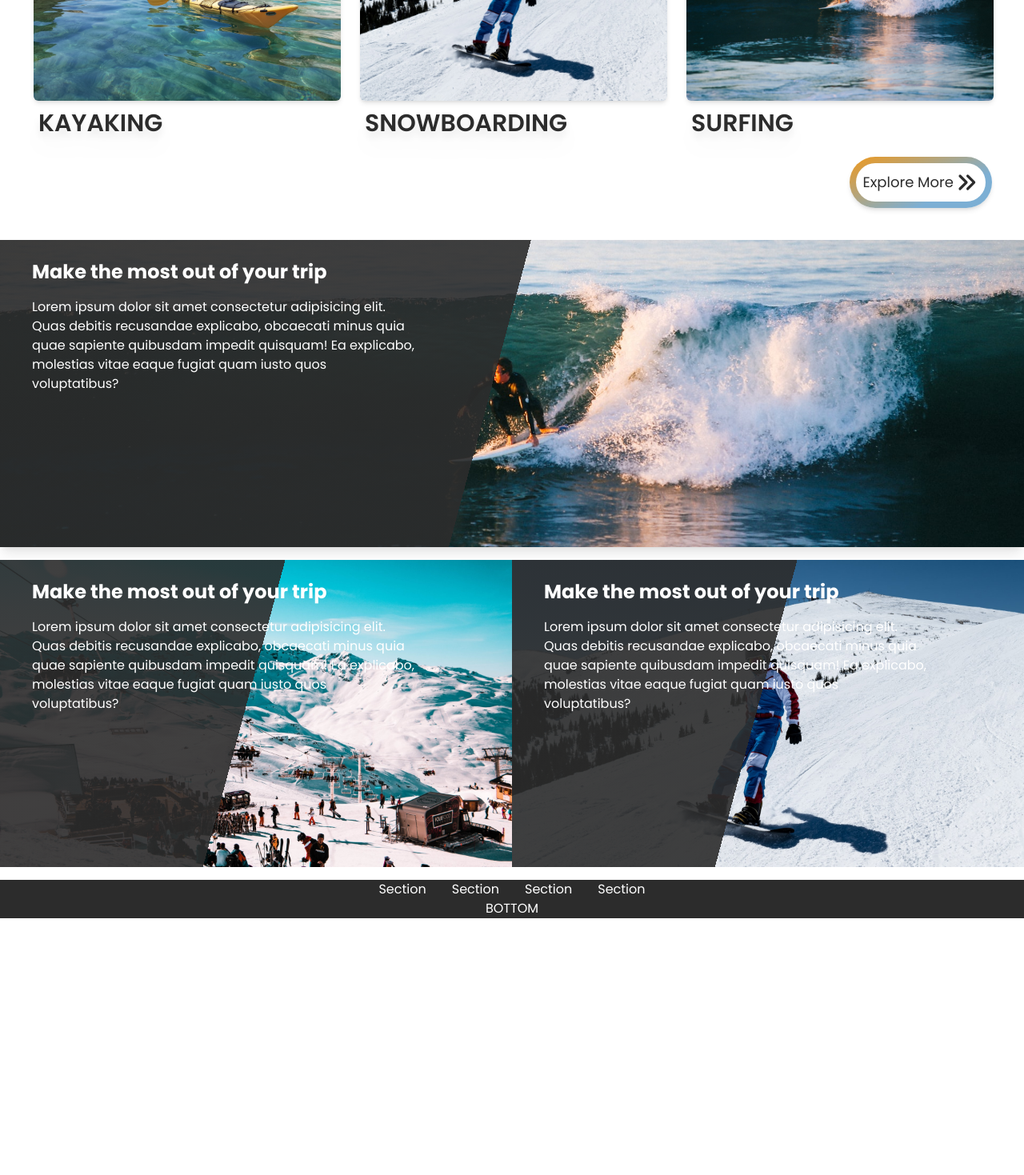
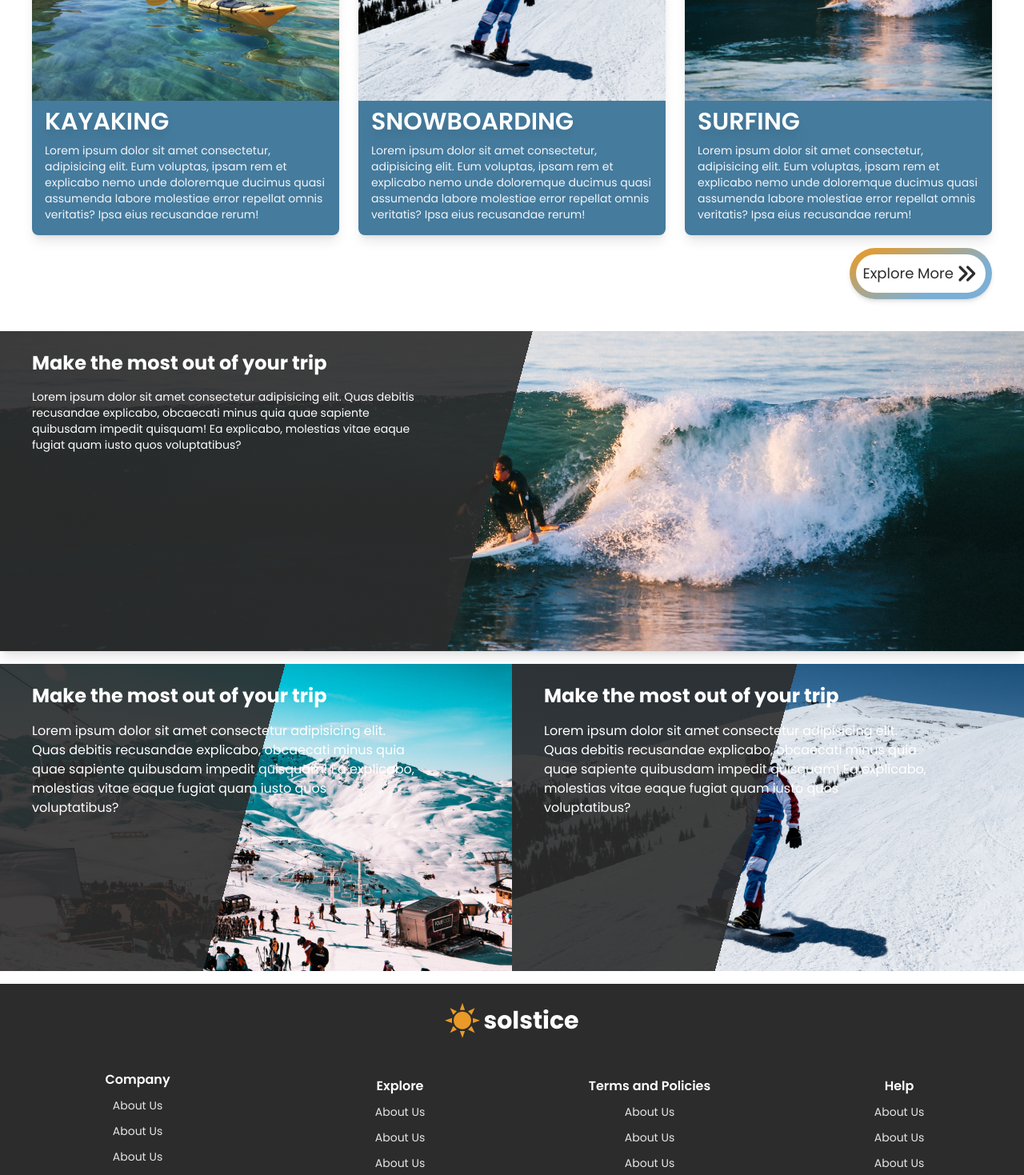
Before and after one commit to kristian4res/ucwd-solstice, a React (Create React App) app: page / in a window 1280 px wide. Shown: the part 760-2229 px from the top of the page at 80% size. Before the commit the page ends 1908 px from the top, so only its background shows below. Built offline with nearby package versions, Linux system fonts and the light colour scheme.

Commit message:
cf: building footer comp; added logo + logo adaptive comp; fixed p styles

```diff
--- a/src/components/button-outline.jsx
+++ b/src/components/button-outline.jsx
@@ -1,9 +1,20 @@
 import React from 'react';
 
-const ButtonOutline = ({ btnTitle, icon }) => {
+import { useNavigate } from "react-router-dom";
+
+const ButtonOutline = ({ btnTitle, icon, route }) => {
+  let navigate = useNavigate();
+
   return (
     <div className='custom-bg-gradient rounded-full shadow-md transition-transform hover:scale-105'>
-        <button className='flex justify-center items-center text-dark text-md font-light bg-white rounded-full m-2 px-2 py-2 md:text-lg'>
+        <button className='flex justify-center items-center text-dark text-md font-light bg-white rounded-full m-2 px-2 py-2
+        md:text-lg'
+        onClick={() => {
+          if (route) {
+            navigate(route);
+          }
+          return null;
+        }}>
           {btnTitle}
           {icon}
         </button>
--- a/src/components/card-links.jsx
+++ b/src/components/card-links.jsx
@@ -7,20 +7,24 @@ const CardLink = ({ imgUrl, imgTitle }) => {
     }
 
     return (
-        <div className='container w-full h-full'>
-            <div className="container shadow-md flex justify-center rounded
-            md:rounded-md m-0.5 overflow-hidden relative">
+        <div className='container w-full h-full flex flex-col items-center shadow-lg rounded-lg overflow-clip'>
+            <div className="container flex justify-center
+             m-0.5 mb-0 overflow-hidden relative">
                 <img id="image"
                     src={imgUrl}
                     alt={'Winter sports'}
                     className='w-full h-56 lg:h-72 object-cover'
                 />
             </div>
-            <div>
-                <h4 className={`container my-0 px-2 py-2 uppercase text-lg font-semibold text-dark drop-shadow-xl
-                md:text-3xl`}>
+            <div className='w-full bg-secondary px-4 py-2'>
+                <h4 className={`container my-0  uppercase text-lg font-semibold text-white drop-shadow-xl
+                md:text-xl lg:text-3xl`}>
                     {imgTitle}
                 </h4>
+                <p className='text-left py-2 text-slate-100 text-sm
+                lg:text-md'>
+                    Lorem ipsum dolor sit amet consectetur, adipisicing elit. Eum voluptas, ipsam rem et explicabo nemo unde doloremque ducimus quasi assumenda labore molestiae error repellat omnis veritatis? Ipsa eius recusandae rerum!
+                </p>
             </div>
         </div>
         )
--- a/src/components/footer.jsx
+++ b/src/components/footer.jsx
@@ -1,23 +1,51 @@
-import React from 'react'
+import React from 'react';
+
+import Logo from './logo';
+import LinkUnderline from './link-underline';
 
 const Footer = () => {
   return (
-    <footer className='flex flex-col items-center mt-4 w-full bg-dark text-white'>
-      <div className='flex space-x-8'>
-        <section className='flex flex-col'>
-          <h3>Section</h3>
+    <footer className='flex flex-col justify-center items-center mt-4 p-4 w-full bg-dark text-white
+    md:justify-center'>
+      <div className='w-full mt-2'>
+        <Logo isColoured={true} />
+      </div>
+      <div className='grid grid-cols-1 mt-8 space-y-2 w-full
+      sm:grid-cols-2 sm:space-y-4 lg:grid-cols-4 lg:space-x-8'>
+        <section className='flex flex-col items-center justify-center'>
+          <h3 className='text-md font-semibold'>Company</h3>
+          <ul className='flex flex-col space-y-2 mt-2 text-custom-gray'>
+            <LinkUnderline label='About Us' route='/' textWeight='light' textSize='sm' />
+            <LinkUnderline label='About Us' route='/' textWeight='light' textSize='sm' />
+            <LinkUnderline label='About Us' route='/' textWeight='light' textSize='sm' />
+          </ul>
         </section>
-        <section className='flex flex-col'>
-          <h3>Section</h3>
+        <section className='flex flex-col items-center justify-center'>
+          <h3 className='text-md font-semibold'>Explore</h3>
+          <ul className='flex flex-col space-y-2 mt-2 text-custom-gray'>
+            <LinkUnderline label='About Us' route='/' textWeight='light' textSize='sm' />
+            <LinkUnderline label='About Us' route='/' textWeight='light' textSize='sm' />
+            <LinkUnderline label='About Us' route='/' textWeight='light' textSize='sm' />
+          </ul>
         </section>
-        <section className='flex flex-col'>
-          <h3>Section</h3>
+        <section className='flex flex-col items-center justify-center'>
+          <h3 className='text-md font-semibold'>Terms and Policies</h3>
+          <ul className='flex flex-col space-y-2 mt-2 text-custom-gray'>
+            <LinkUnderline label='About Us' route='/' textWeight='light' textSize='sm' />
+            <LinkUnderline label='About Us' route='/' textWeight='light' textSize='sm' />
+            <LinkUnderline label='About Us' route='/' textWeight='light' textSize='sm' />
+          </ul>
         </section>
-        <section className='flex flex-col'>
-          <h3>Section</h3>
+        <section className='flex flex-col items-center justify-center'>
+          <h3 className='text-md font-semibold'>Help</h3>
+          <ul className='flex flex-col space-y-2 mt-2 text-custom-gray'>
+            <LinkUnderline label='About Us' route='/' textWeight='light' textSize='sm' />
+            <LinkUnderline label='About Us' route='/' textWeight='light' textSize='sm' />
+            <LinkUnderline label='About Us' route='/' textWeight='light' textSize='sm' />
+          </ul>
         </section>
       </div>
-      <div className="flex border-t-rose-800">
+      <div className="flex">
         BOTTOM
       </div>
     </footer>
--- a/src/components/link-underline.jsx
+++ b/src/components/link-underline.jsx
@@ -2,16 +2,17 @@ import React from 'react';
 
 import { Link } from 'react-router-dom';
 
-const LinkUnderline = ({ label, route }) => {
+const LinkUnderline = ({ label, route, textWeight, textSize, textColour, hoverColour }) => {
   return (
       <li className='relative'>
-        <Link className={`font-bold text-current text-lg
+        <Link className={`text-current font-${textWeight ? textWeight : 'bold'}
+            text-${textSize ? textSize : 'lg'}
             transition-all duration-25 ease-out
             after:content-[''] after:absolute after:-bottom-1 after:left-0
-            after:bg-primary after:w-full
+            after:bg-${hoverColour ? hoverColour : 'primary'}  after:w-full
             after:scale-0 after:origin-bottom-right
             after:h-[2px]
-            hover:text-primary
+            hover:text-${textColour ? textColour : 'primary'}
             hover:after:scale-100 hover:after:origin-bottom-left`
             }
             to={route}
--- /dev/null
+++ b/src/components/logo-adaptive.jsx
@@ -0,0 +1,22 @@
+import React from 'react';
+import { Link } from 'react-router-dom';
+
+import { ReactComponent as SolsticeLogoLight } from '../assets/solstice-logo-light.svg';
+import { ReactComponent as SolsticeLogoColoured } from '../assets/solstice-logo-coloured.svg';
+
+const LogoAdaptive = ({ pageLocation, navStatus }) => {
+  return (
+    <Link className="flex justify-center items-center text-lg font-bold md:text-3xl" to='/'>
+      {
+        navStatus.length > 0 || pageLocation !== '/' ?
+        <SolsticeLogoColoured />
+        : <SolsticeLogoLight />
+      }
+      <div className={`flex flex-col items-center justify-center ml-1 h-full text-center`}>
+        solstice
+      </div>
+    </Link>
+  )
+}
+
+export default LogoAdaptive
--- a/src/components/logo-button.jsx
+++ b/src/components/logo.jsx
@@ -4,11 +4,11 @@ import { Link } from 'react-router-dom';
 import { ReactComponent as SolsticeLogoLight } from '../assets/solstice-logo-light.svg';
 import { ReactComponent as SolsticeLogoColoured } from '../assets/solstice-logo-coloured.svg';
 
-const LogoButton = ({ pageLocation, navStatus }) => {
+const Logo = ({ isColoured }) => {
   return (
     <Link className="flex justify-center items-center text-lg font-bold md:text-3xl" to='/'>
       {
-        navStatus.length > 0 || pageLocation !== '/' ?
+        isColoured ?
         <SolsticeLogoColoured />
         : <SolsticeLogoLight />
       }
@@ -19,4 +19,4 @@ const LogoButton = ({ pageLocation, navStatus }) => {
   )
 }
 
-export default LogoButton
+export default Logo
--- a/src/components/navigation.jsx
+++ b/src/components/navigation.jsx
@@ -1,11 +1,11 @@
 import React, { useState, useEffect, useCallback } from 'react';
 import { useLocation } from 'react-router-dom';
 
-import LogoButton from './logo-button';
 import BurgerMenuBtn from './burger-menu-btn';
 import NavigationSearch from './navigation-search';
 import LinkUnderline from './link-underline';
 import LinkSolid from './link-solid';
+import LogoAdaptive from './logo-adaptive';
 
 const Navigation = () => {
   // State for managing navigation look
@@ -52,7 +52,7 @@ const Navigation = () => {
         items-center w-full transition-all ease-in mx-auto py-4 px-6 md:px-14 lg:px-24`
       }>
         <div className='w-full flex justify-between items-center space-x-2 md:space-x-4'>
-          <LogoButton pageLocation={location.pathname} navStatus={navClass} />
+          <LogoAdaptive pageLocation={location.pathname} navStatus={navClass} />
           <NavigationSearch navClass={navClass} />
           <BurgerMenuBtn isNavOpen={isNavOpen} handleMobileNav={handleMobileNav} />
           <nav className={
--- a/src/components/page-article.jsx
+++ b/src/components/page-article.jsx
@@ -10,7 +10,8 @@ const PageArticle = ({ articleTitle, articleText, imgUrl }) => {
       backgroundPosition: 'center',
       backgroundSize: 'cover',
     }}>
-      <article className='container flex flex-col text-white w-2/4 min-h-60 md:h-96'>
+      <article className='container flex flex-col mb-8 text-white w-2/4 min-h-60
+      md:h-96 md:mb-4'>
         <h2 className="text-2xl font-bold mt-6 mx-10">
           {
             articleTitle ? articleTitle
@@ -18,7 +19,8 @@ const PageArticle = ({ articleTitle, articleText, imgUrl }) => {
             'Make the most out of your trip'
           }
         </h2>
-        <p className='text-left mt-4 mx-10 w-3/4'>
+        <p className='text-left mt-4 mx-10 w-3/4 text-sm
+          lg:text-md'>
           {
             articleText ? articleText
             :
--- a/src/components/search-form.jsx
+++ b/src/components/search-form.jsx
@@ -25,7 +25,8 @@ const SearchForm = () => {
         </div>
         <div className='flex justify-center px-2 py-2 h-full w-full col-span-full
          md:items-center md:justify-self-center xl:col-span-1'>
-            <button className='flex w-full h-full justify-center items-center text-white bg-primary rounded-full p-2'>
+            <button className='flex w-full h-full justify-center items-center text-white bg-primary rounded-full p-2
+            hover:brightness-90'>
                 <SearchIcon className='h-6 w-6' />
                 <span className='ml-2'>Search</span>
             </button>
--- a/src/routes/home-page.jsx
+++ b/src/routes/home-page.jsx
@@ -28,6 +28,7 @@ const Homepage = () => {
             icon={
               <ChevronDoubleRightIcon className='h-6 w-6 md:h-8 md:w-8' />
             }
+            route='/explore'
           />
         </div>
       </section>
```
